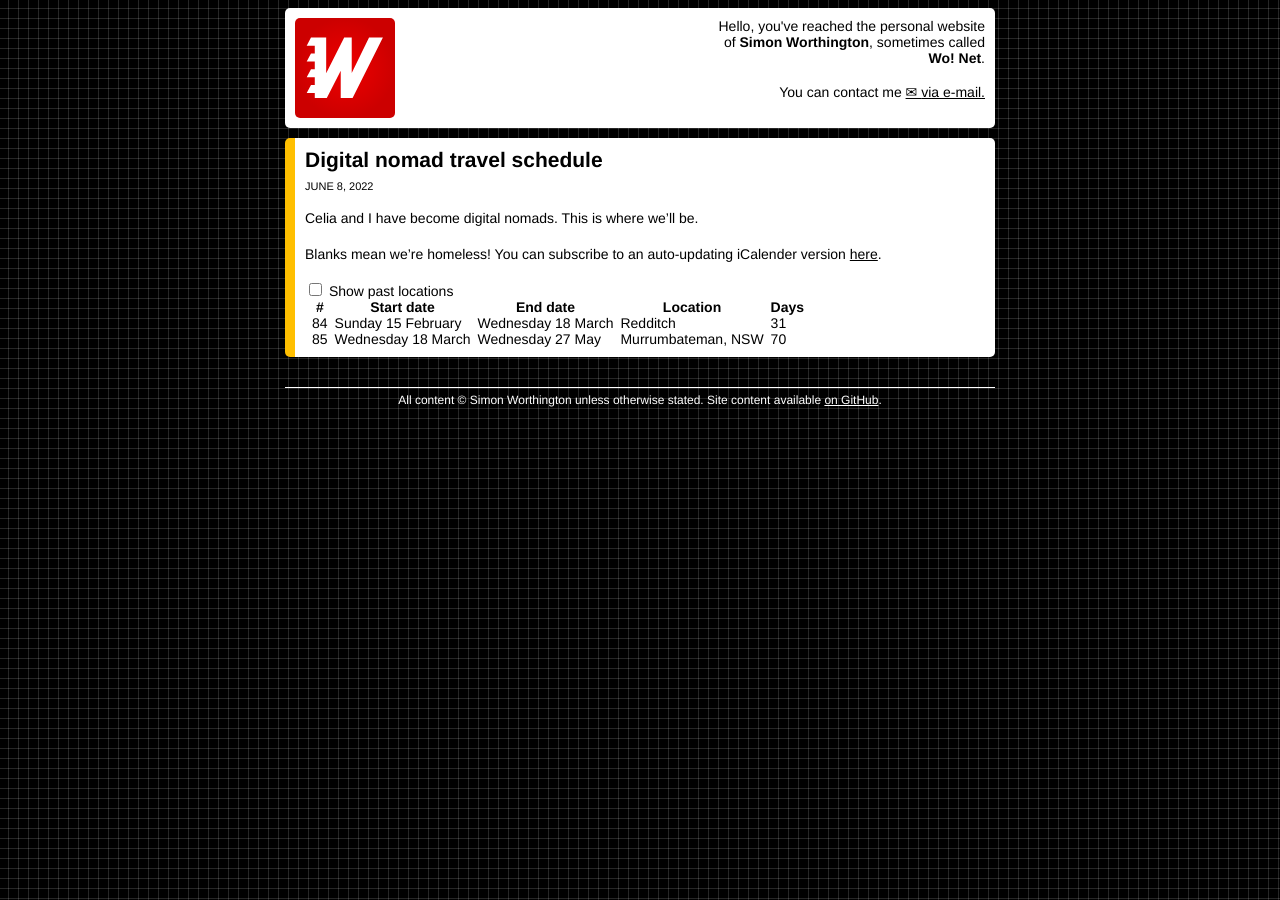
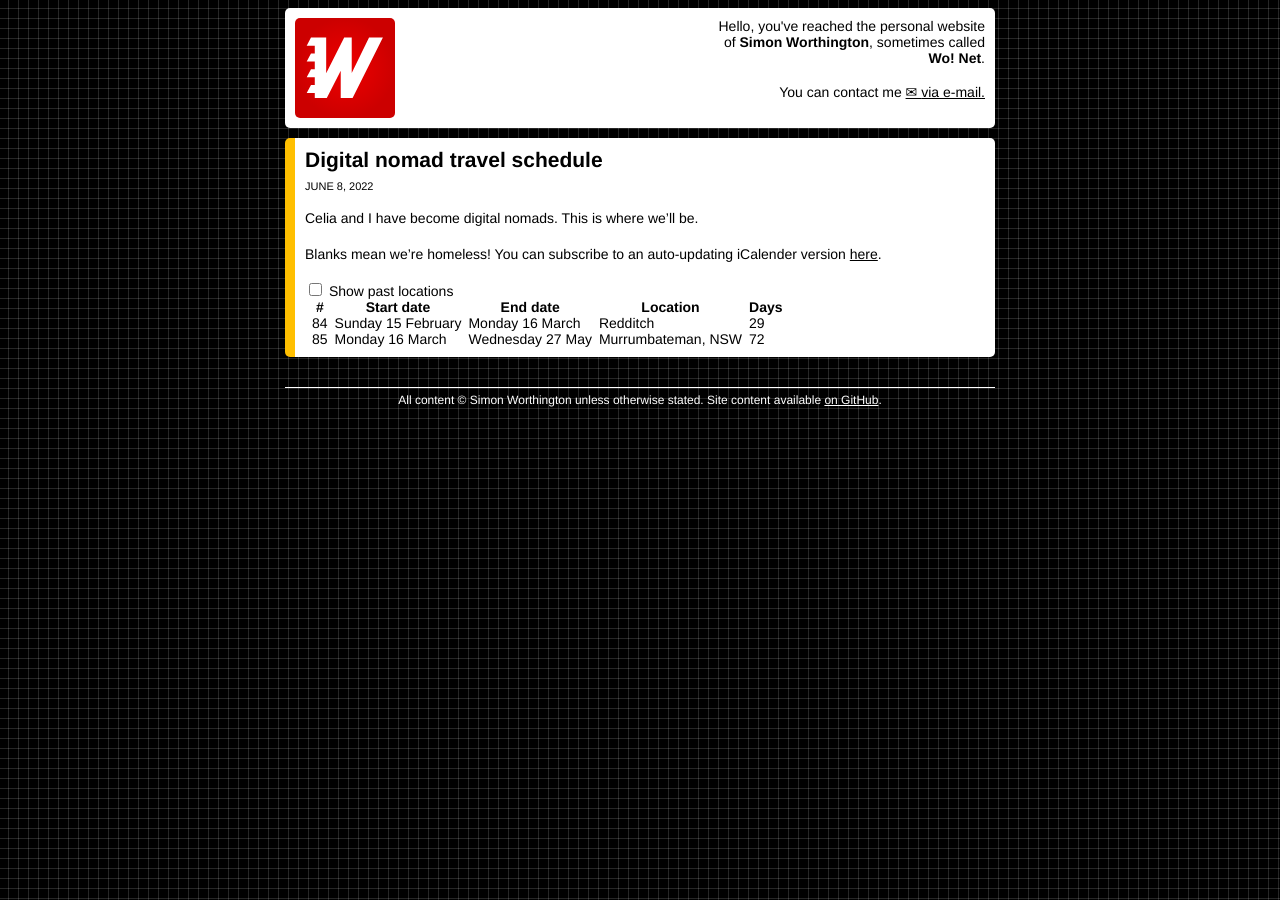
Before and after one commit to simonwo/simonwo.net, a Jekyll site: the page built from _posts/2022-06-08-travel-schedule.md, in a window 1280 px wide. Built offline with Jekyll 4.4.1, drawn with Linux system fonts in a browser that asks for light colours; comment, search, counter and statistics services are not loaded.

Commit message:
Fix flights.

```diff
--- a/_data/nomads.yml
+++ b/_data/nomads.yml
@@ -248,8 +248,8 @@
   end: 2026-02-15
   location: Plaxtol
 - start: 2026-02-15
-  end: 2026-03-18
+  end: 2026-03-16
   location: Redditch
-- start: 2026-03-18
+- start: 2026-03-16
   end: 2026-05-27
   location: Murrumbateman, NSW
```
